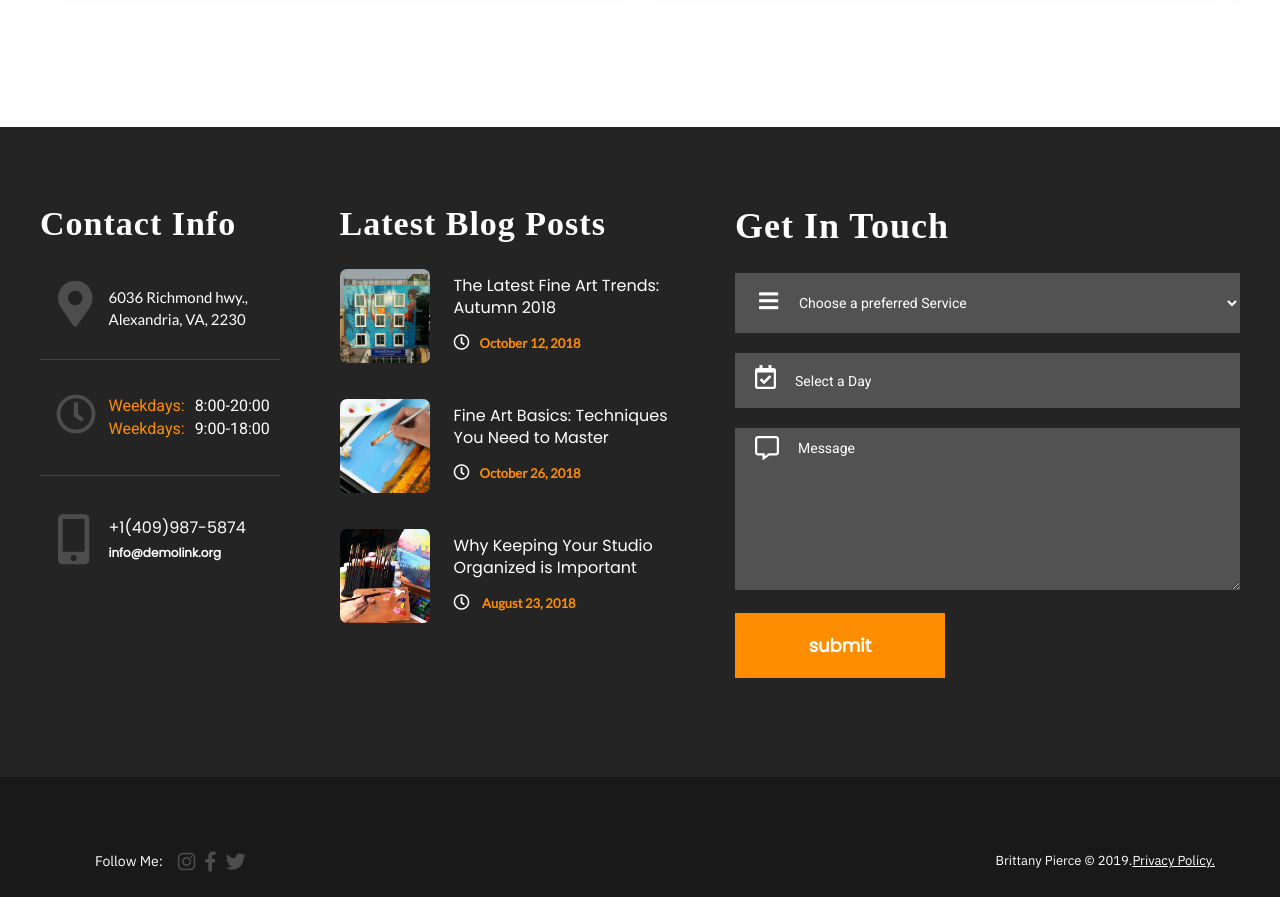
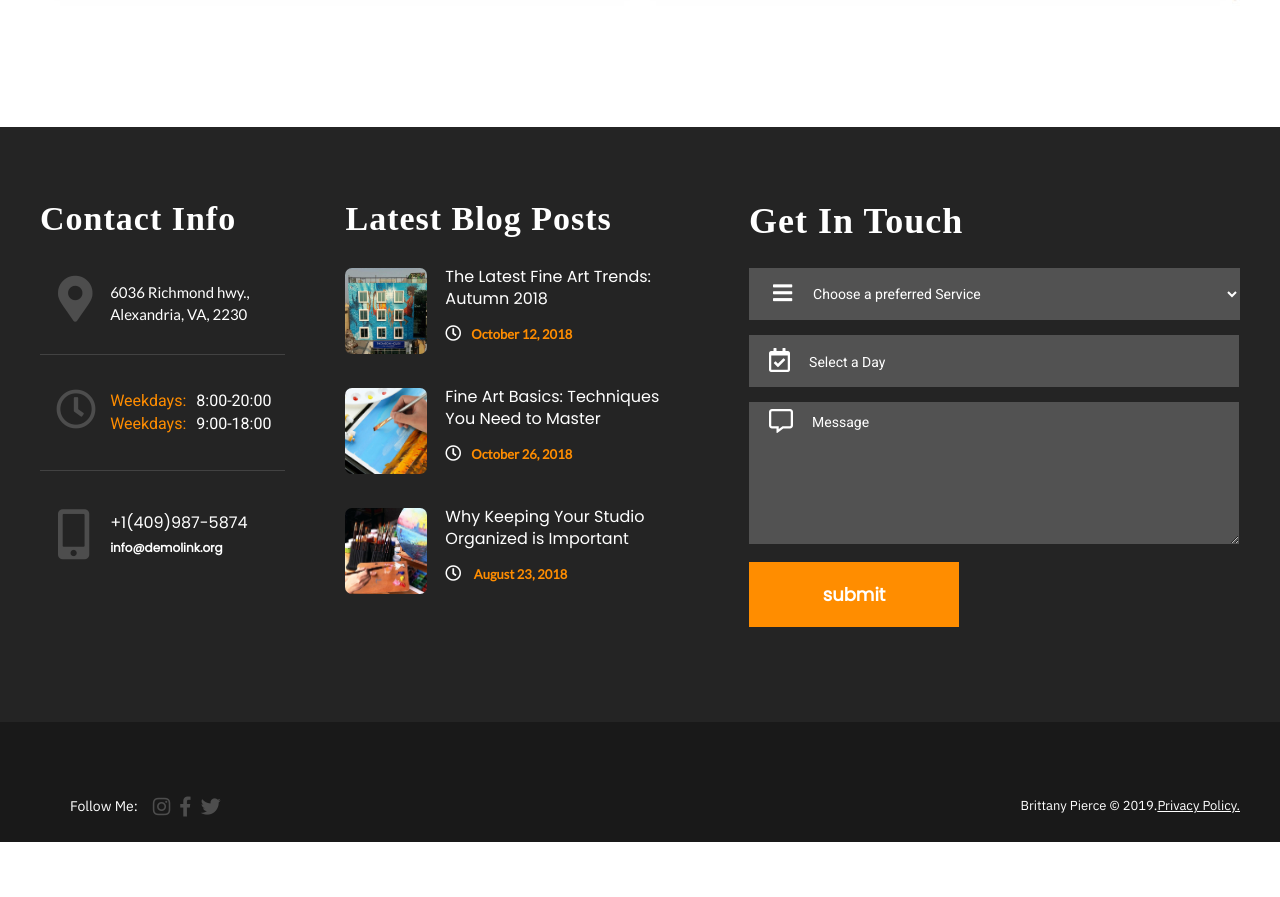
Before and after one commit to ImAshokDev/Brittancy-React-site, a React (Create React App) app: page / in a window 1280 px wide. Shown: the part 3183-4080 px from the top of the page. After the commit the page ends 4025 px from the top, so only its background shows below. Built offline with nearby package versions, Linux system fonts and the light colour scheme; a web font is replaced by a local one.

Commit message:
done with contact section

```diff
--- a/src/contact/Contact.scss
+++ b/src/contact/Contact.scss
@@ -1,9 +1,9 @@
 .contact-section {
-  height: 580px;
+  height: 530px;
   background-color: #242424;
-  padding-top: 70px;
+  padding-top: 65px;
   .contact-block {
-    height: 500px;
+    height: 460px;
     width: 1200px;
     margin: auto;
     display: grid;
@@ -126,25 +126,24 @@
         color: white;
       }
       .text {
-        height: 120px;
+        height: 110px;
         margin: 10px 0;
         display: grid;
-        grid-template-columns: 1.2fr 3fr;
+        grid-template-columns: 1fr 3fr;
         .left {
-          height: 120px;
           img {
-            margin: 10px 10px 5px 0;
-            height: 94px;
-            width: 90px;
+            margin: 14px 0 5px 0;
+            height: 86px;
+            width: 82px;
             border-radius: 7px;
           }
         }
         .right {
           color: white;
-          height: 120px;
+
           margin-left: 14px;
           p {
-            margin: 16px 0 0 0;
+            margin: 12px 0 0 0;
             font-size: 16px;
             font-family: 'poppins';
             line-height: 1.4;
@@ -180,12 +179,12 @@
         color: white;
       }
       .custom-select {
-        height: 75px;
+        height: 65px;
         color: white;
         select {
           margin: 10px 0;
           background: #525252;
-          height: 60px;
+          height: 52px;
           width: 100%;
           padding-left: 60px;
           outline: none;
@@ -206,7 +205,7 @@
         }
         div {
           height: 30px;
-          margin: -53px 0 0 24px;
+          margin: -48px 0 0 24px;
           i {
             font-size: 22px;
           }
@@ -214,13 +213,13 @@
       }
 
       .date {
-        height: 60px;
-        margin: 15px 0;
+        height: 55px;
+        margin: 12px 0;
         color: white;
         input {
           background: #525252;
-          height: 55px;
-          width: 445px;
+          height: 52px;
+          width: 430px;
           padding: 0 0 0 60px;
           outline: none;
           border: none;
@@ -235,20 +234,20 @@
         }
         div {
           height: 30px;
-          margin: -43px 0 0 20px;
+          margin: -39px 0 0 20px;
           i {
             font-size: 24px;
           }
         }
       }
       .message {
-        height: 170px;
+        height: 160px;
         margin: 0;
         color: white;
         textarea {
           background: #525252;
-          height: 150px;
-          width: 442px;
+          height: 130px;
+          width: 427px;
           padding: 12px 0 0 63px;
           outline: none;
           border: none;
@@ -262,7 +261,7 @@
           font-size: 14px;
         }
         div {
-          margin: -158px 0 0 20px;
+          margin: -139px 0 0 20px;
           i {
             font-size: 24px;
           }
@@ -270,7 +269,7 @@
       }
     }
     button {
-      margin: 15px 0 0 0;
+      margin: 0;
       text-align: center;
       outline: none;
       background: #ff8d00;
--- a/src/footer/Footer.scss
+++ b/src/footer/Footer.scss
@@ -3,7 +3,7 @@
   background: #191919;
   color: white;
   div {
-    width: 1150px;
+    width: 1200px;
     margin: auto;
     h6 {
       margin: 0;
```
